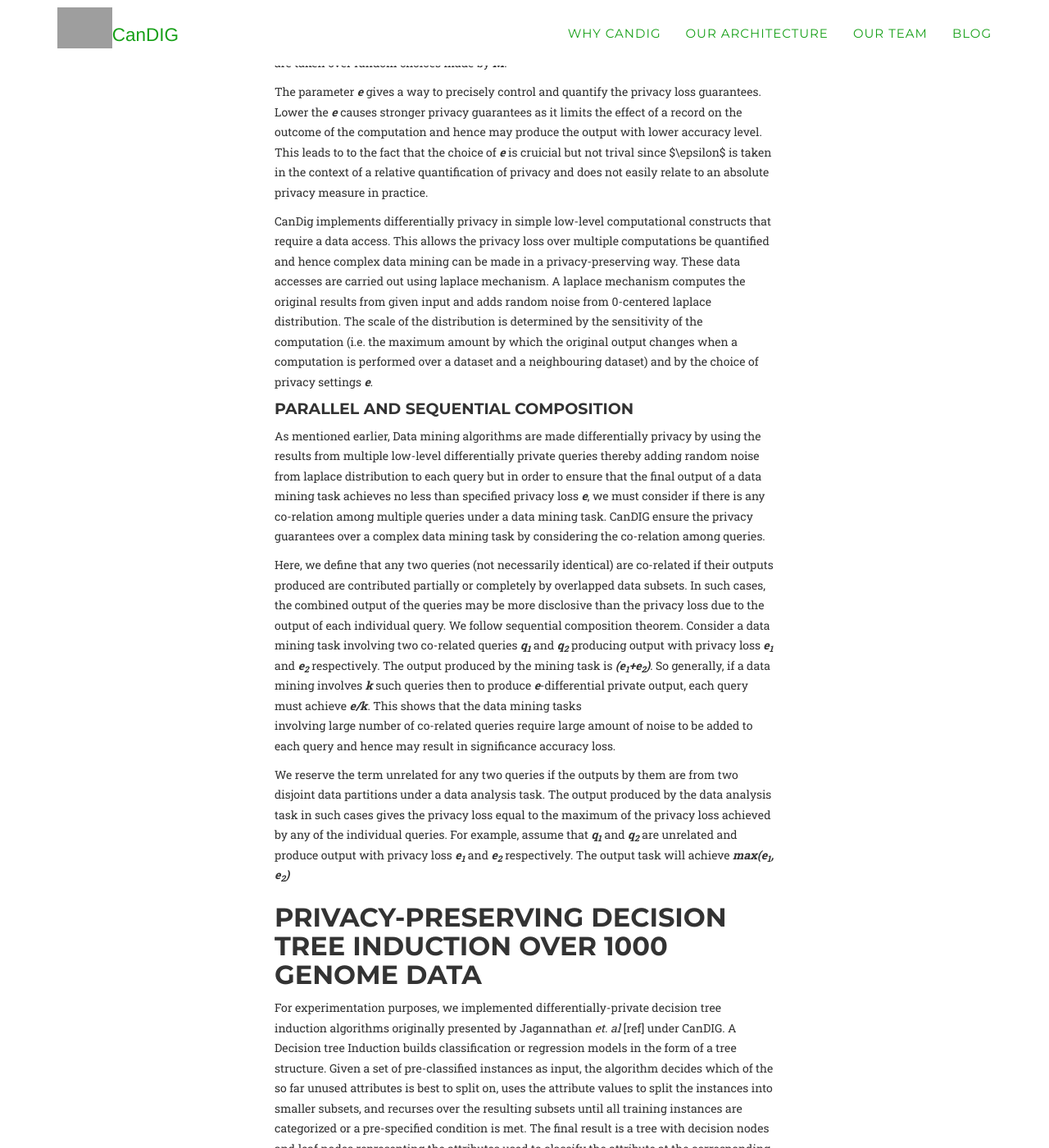
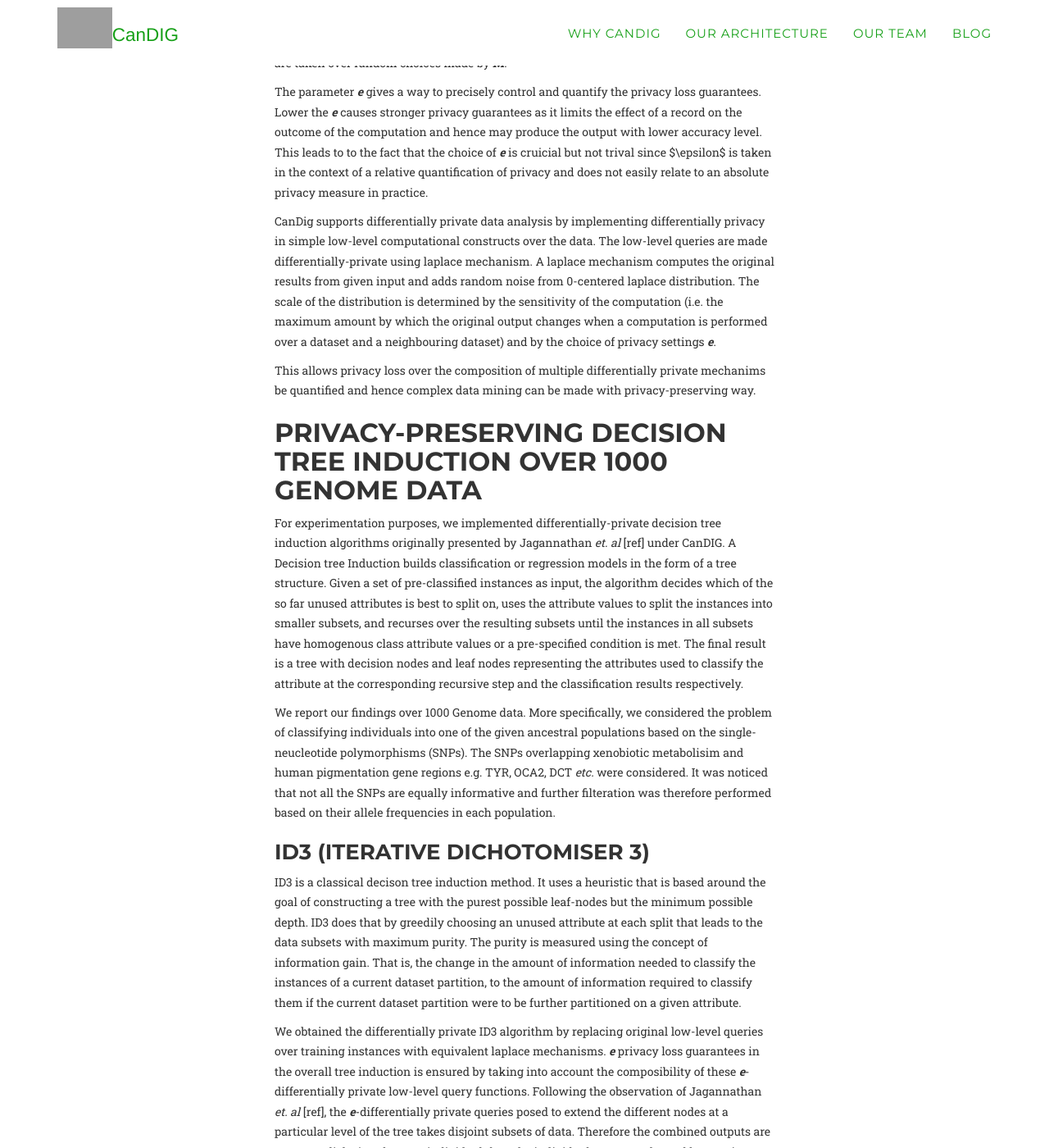
Before and after one commit to CanDIG/candig.github.io, a Jekyll site: the page built from _posts/2017-05-25-distributed-privacy-preserving-data-mining.md, in a window 1280 px wide and 1400 px high, scrolled down 1047 px. Shown: the whole window at 82% size. Built offline with Jekyll 4.4.1, drawn with Linux system fonts in a browser that asks for light colours; some web fonts are replaced; some of the changed text lies outside the part shown; grey boxes are pictures that could not be loaded.

Commit message:
Update 2017-05-25-distributed-privacy-preserving-data-mining.md

```diff
--- a/_posts/2017-05-25-distributed-privacy-preserving-data-mining.md
+++ b/_posts/2017-05-25-distributed-privacy-preserving-data-mining.md
@@ -22,30 +22,24 @@ Given a randomized computation **_M_**, Differential Privacy requires that the c
 
 The parameter **_e_** gives a way to precisely control and quantify the privacy loss guarantees. Lower the **_e_** causes stronger privacy guarantees as it limits the effect of a record  on the outcome of the computation and hence may produce the output with lower accuracy level. This leads to to the fact that the choice of **_e_** is cruicial but not trival since $\epsilon$ is taken in the context of a relative quantification of privacy and does not easily relate to an absolute privacy measure in practice.
 
-CanDig implements differentially privacy in simple low-level computational constructs that require a data access. This allows the privacy loss over multiple computations be quantified and hence complex data mining can be made in a privacy-preserving way. These data accesses are carried out using laplace mechanism. A laplace mechanism computes the original results from given input and adds random noise from 0-centered laplace distribution. The scale of the distribution is determined by the sensitivity of the computation (i.e. the maximum amount by which the original output changes when a computation is performed over a dataset and a neighbouring dataset) and by the choice of privacy settings **_e_**.
+CanDig supports differentially private data analysis by implementing differentially privacy in simple low-level computational constructs over the data. The low-level queries are made differentially-private using laplace mechanism. A laplace mechanism computes the original results from given input and adds random noise from 0-centered laplace distribution. The scale of the distribution is determined by the sensitivity of the computation (i.e. the maximum amount by which the original output changes when a computation is performed over a dataset and a neighbouring dataset) and by the choice of privacy settings **_e_**.
 
-#### Parallel and Sequential Composition
-As mentioned earlier, Data mining algorithms are made differentially privacy by using the results from multiple low-level differentially private queries thereby adding random noise from laplace distribution to each query but in order to ensure that the final output of a data mining task achieves no less than specified privacy loss **_e_**, we must consider if there is any co-relation among multiple queries under a data mining task. CanDIG ensure the privacy guarantees over a complex data mining task by considering the co-relation among queries.
-
-Here, we define that any two queries (not necessarily identical) are co-related if their outputs produced are contributed partially or completely by overlapped data subsets. In such cases, the combined output of the queries may be more disclosive than the privacy loss due to the output of each individual query. We follow sequential composition theorem. Consider a data mining task involving two co-related queries **_q<sub>1</sub>_** and **_q<sub>2</sub>_** producing output with privacy loss **_e<sub>1</sub>_** and **_e<sub>2</sub>_** respectively. The output produced by the mining task is **_(e<sub>1</sub>+e<sub>2</sub>)_**. So generally, if a data mining involves **_k_** such queries then to produce **_e_**-differential private output, each query must achieve **_e/k_**. This shows that the data mining tasks
-involving large number of co-related queries require large amount of noise to be added to each query and hence may result in significance accuracy loss.
-
-We reserve the term unrelated for any two queries if the outputs by them are from two disjoint data partitions under a data analysis task. The output produced by the data analysis task in such cases gives the privacy loss equal to the maximum of the privacy loss achieved by any of the individual queries. For example, assume that **_q<sub>1</sub>_** and **_q<sub>2</sub>_** are unrelated and produce output with privacy loss **_e<sub>1</sub>_** and **_e<sub>2</sub>_** respectively. The output task will achieve **_max(e<sub>1</sub>, e<sub>2</sub>)_**
+This allows privacy loss over the composition of multiple differentially private mechanims be quantified and hence complex data mining can be made with privacy-preserving way.
 
 ## Privacy-Preserving Decision Tree Induction over 1000 Genome Data
-For experimentation purposes, we implemented differentially-private decision tree induction algorithms originally presented by Jagannathan _et. al_ [ref] under CanDIG. A Decision tree Induction builds classification or regression models in the form of a tree structure. Given a set of pre-classified instances as input, the algorithm decides which of the so far unused attributes is best to split on, uses the attribute values to split the instances into smaller subsets, and recurses over the resulting subsets until all training instances are categorized or a pre-specified condition is met. The final result is a tree with decision nodes and leaf nodes representing the attributes used to classify the attribute at the corresponding recursive step and the classification results respectively.
+For experimentation purposes, we implemented differentially-private decision tree induction algorithms originally presented by Jagannathan _et. al_ [ref] under CanDIG. A Decision tree Induction builds classification or regression models in the form of a tree structure. Given a set of pre-classified instances as input, the algorithm decides which of the so far unused attributes is best to split on, uses the attribute values to split the instances into smaller subsets, and recurses over the resulting subsets until the instances in all subsets have homogenous class attribute values or a pre-specified condition is met. The final result is a tree with decision nodes and leaf nodes representing the attributes used to classify the attribute at the corresponding recursive step and the classification results respectively.
 
 We report our findings over 1000 Genome data. More specifically, we considered the problem of classifying individuals into one of the given ancestral populations based on the single-neucleotide polymorphisms (SNPs). The SNPs overlapping xenobiotic metabolisim and human pigmentation gene regions e.g. TYR, OCA2, DCT _etc._ were considered. It was noticed that not all the SNPs are equally informative and further filteration was therefore performed based on their allele frequencies in each population.
 
 
+### ID3 (Iterative Dichotomiser 3)
+ID3 is a classical decison tree induction method. It uses a heuristic that is based around the goal of constructing a tree with the purest possible leaf-nodes but the minimum possible depth. ID3 does that by greedily choosing an unused attribute at each split that leads to the data subsets with maximum purity. The purity is measured using the concept of information gain. That is, the change in the amount of information needed to classify the instances of a current dataset partition, to the amount of information required to classify them if the current dataset partition were to be further partitioned on a given attribute.
 
-(reference to the paper we're using)
+We obtained the differentially private ID3 algorithm by replacing original low-level queries over training instances with equivalent laplace mechanisms. **_e_** privacy loss guarantees in the overall tree induction is ensured by taking into account the composibility of these **_e_**-differentially private low-level query functions. Following the observation of Jagannathan _et. al_ [ref], the **_e_**-differentially private queries posed to extend the different nodes at a particular level of the tree takes disjoint subsets of data. Therefore the combined outputs are not more diclosive about an individual than the individual query results and hence gives **_e_**-differential privacy.
 
-### ID3 (Iterative Dichotomiser 3)
-ID3 is a classical decison tree induction method. It uses a heuristic that is based around the goal of constructing a tree with the purest possible leaf-nodes but the minimum possible depth. At each split, it chooses an attribute that leads to the data subsets with maximum purity. The purity is measured using the concept of information gain. That is, the change in the amount of information needed to classify the instances of a current dataset partition, to the amount of information required to classify them if the current dataset partition were to be further partitioned on a given attribute.
-- highlight the steps where differential privacy is required.
-- How data was ingested (over distributed sites using ga4gh)
-- The steps of how differential privacy was achieved.
+Queries posed at different hierarchical levels use sequential compositition. That is, they operate on the same data and the query functions at particular hierarchical level are composed of the query functions at the previous level. Assume, if the depth of the tree is **_d_** and privacy loss at each level is **_e_** then the overall privacy loss is **_d e_**.
+
+[Data Ingestion and Federated Distributed Data] (ga4gh)
 
 
 ### Random Forst
```
